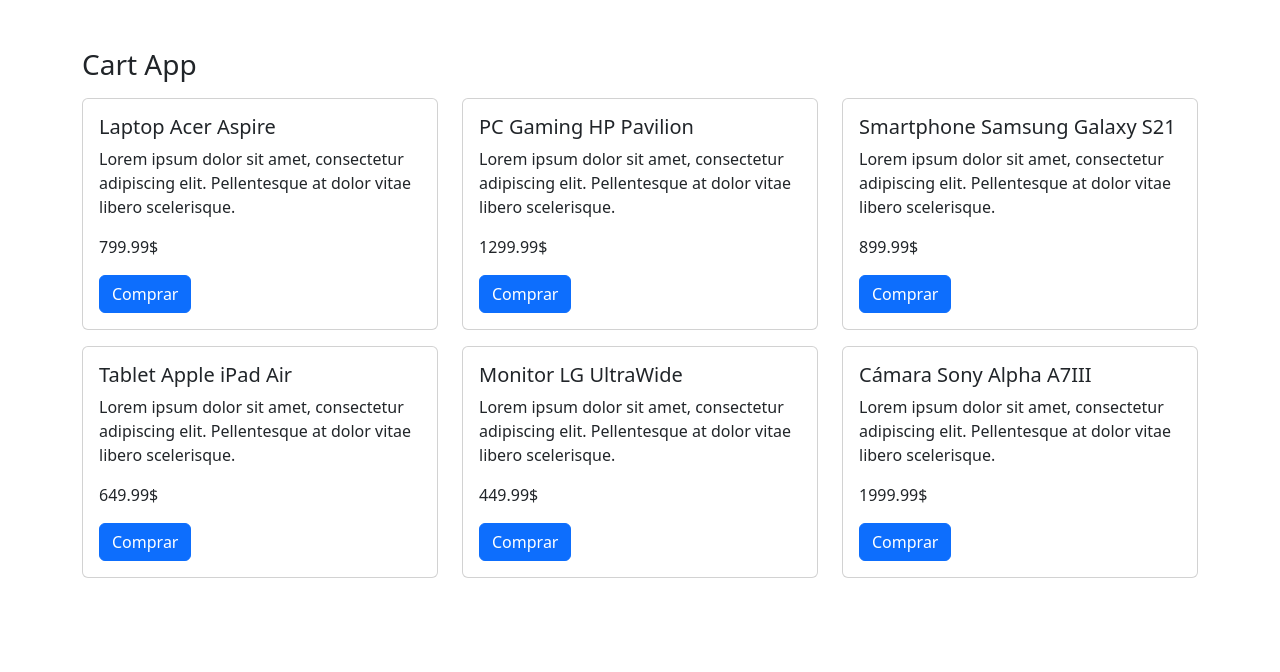
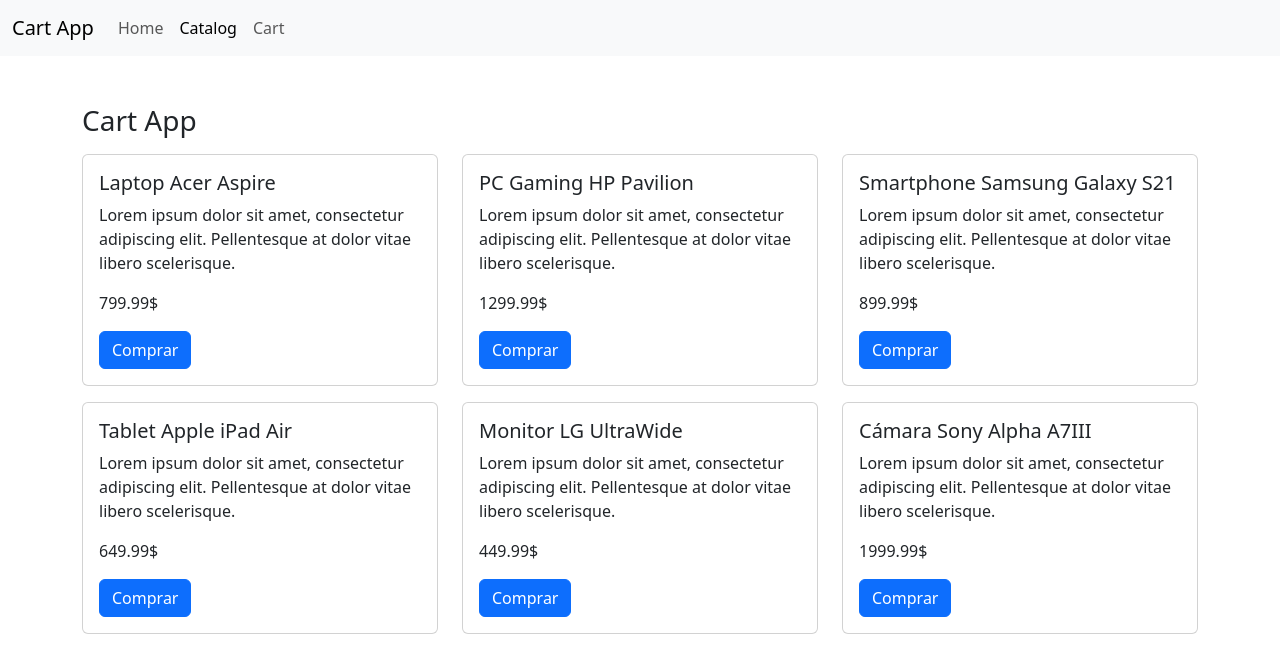
Before and after one commit to Pancratzia/SpringBoot-React-Repository, a React (Vite) app in the folder 05-cart-app/: page /catalog in a window 1280 px wide. Shown: the top 672 px of the page. Built offline with nearby package versions, Linux system fonts and the light colour scheme.

Commit message:
Incluyendo el navbar

```diff
--- a/05-cart-app/index.html
+++ b/05-cart-app/index.html
@@ -12,6 +12,7 @@
 
 <body>
   <div id="root"></div>
+  <script src="https://cdn.jsdelivr.net/npm/bootstrap@5.3.2/dist/js/bootstrap.bundle.min.js" integrity="sha384-C6RzsynM9kWDrMNeT87bh95OGNyZPhcTNXj1NW7RuBCsyN/o0jlpcV8Qyq46cDfL" crossorigin="anonymous"></script>
   <script type="module" src="/src/main.jsx"></script>
 </body>
 
--- a/05-cart-app/src/CartApp.jsx
+++ b/05-cart-app/src/CartApp.jsx
@@ -2,6 +2,7 @@
 import CartView from "./components/CartView";
 import CatalogView from "./components/CatalogView";
 import { useItemsCart } from "./hooks/useItemsCart";
+import Navbar from "./components/Navbar";
 
 function CartApp() {
   const { cartItems, handlerAddProductCart, handlerDeleteProducts } =
@@ -9,6 +10,7 @@
 
   return (
     <>
+      <Navbar />
       <div className="container my-5">
         <h3>Cart App</h3>
 
--- /dev/null
+++ b/05-cart-app/src/components/Navbar.jsx
@@ -0,0 +1,45 @@
+import { NavLink } from "react-router-dom";
+
+const Navbar = () => {
+  return (
+    <nav className="navbar navbar-expand-lg bg-body-tertiary">
+      <div className="container-fluid">
+        <NavLink to="/" className="navbar-brand">
+          Cart App
+        </NavLink>
+        <button
+          className="navbar-toggler"
+          type="button"
+          data-bs-toggle="collapse"
+          data-bs-target="#navbarNav"
+          aria-controls="navbarNav"
+          aria-expanded="false"
+          aria-label="Toggle navigation"
+        >
+          <span className="navbar-toggler-icon"></span>
+        </button>
+        <div className="collapse navbar-collapse" id="navbarNav">
+          <ul className="navbar-nav">
+            <li className="nav-item">
+              <NavLink to="/" className="nav-link">
+                Home
+              </NavLink>
+            </li>
+            <li className="nav-item">
+              <NavLink to="/catalog" className="nav-link">
+                Catalog
+              </NavLink>
+            </li>
+            <li className="nav-item">
+              <NavLink to="/cart" className="nav-link">
+                Cart
+              </NavLink>
+            </li>
+          </ul>
+        </div>
+      </div>
+    </nav>
+  );
+};
+
+export default Navbar;
```
